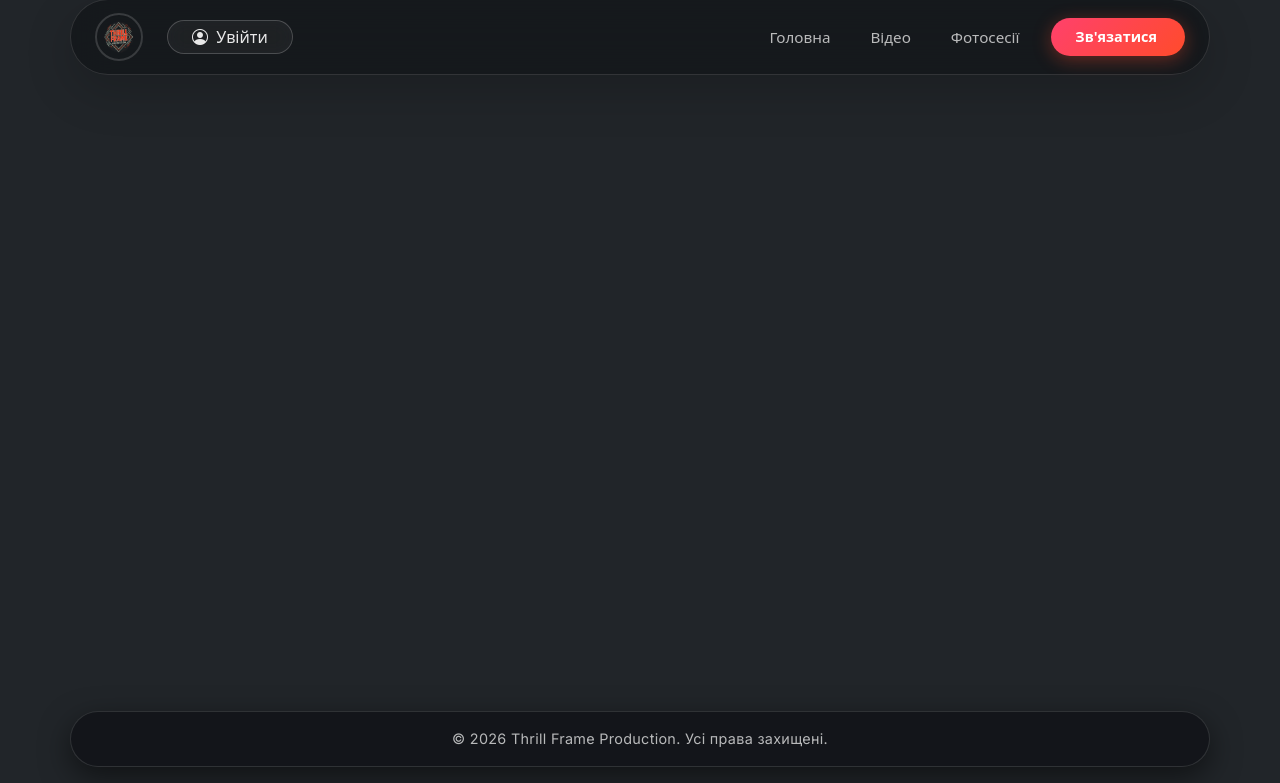
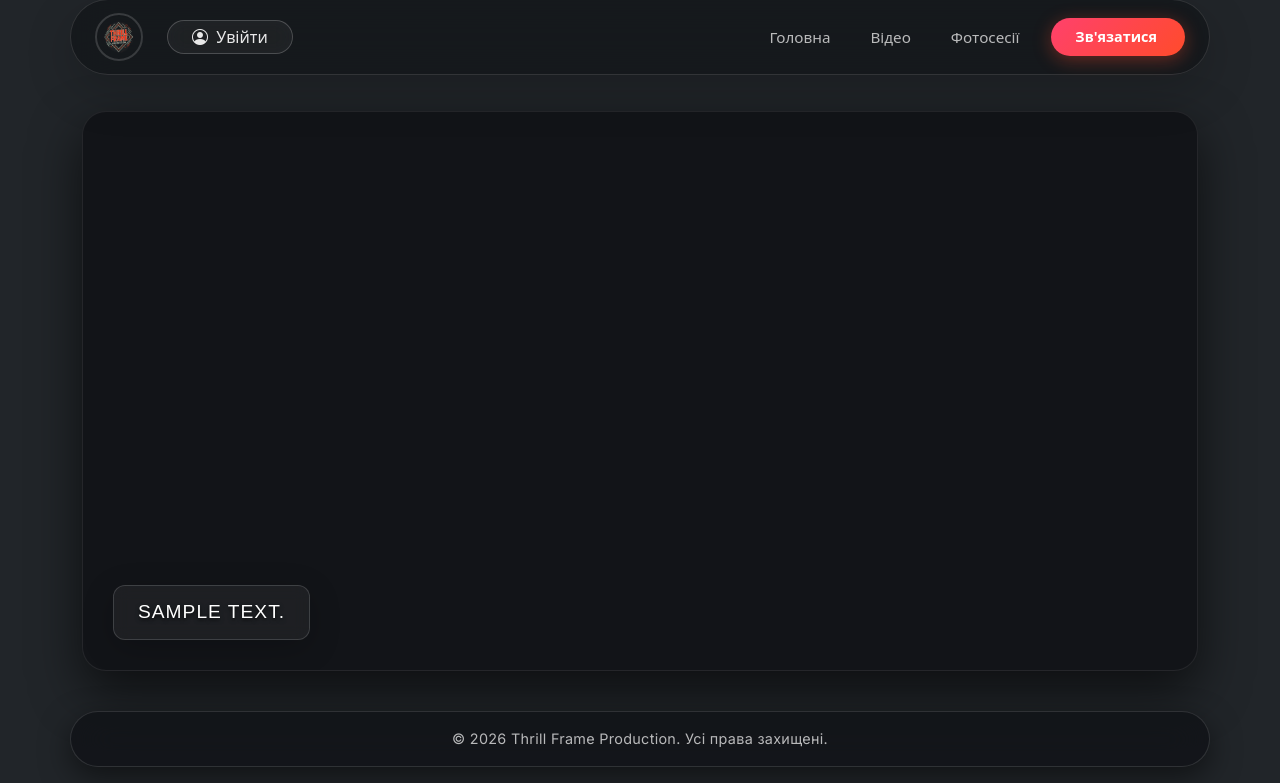
Before and after one commit to Mriinyk/thrill-frame-portfolio, a Django app: page / in a window 1280 px wide. Shown: the part 17-800 px from the top of the page. Run offline with Django 5.2, Linux system fonts and the light colour scheme; tables that the repository leaves empty hold one stand-in row (values such as "Sample post").

Commit message:
feat(hero): setup youtube video slider with auto-advance and clean ui
- Fix nested template blocks in base.html to properly render extra_js block
- Refactor video-slider.js to handle YouTube IFrame API initialization and regex ID parsing
- Implement 30s auto-advance interval with continuous playback position retention
- Update CSS for glassmorphism overlay, responsive hero ratio, and iframe UI scaling

```diff
--- a/thrill_frame_web_portfolio_servis/thrill_frame_app/models.py
+++ b/thrill_frame_web_portfolio_servis/thrill_frame_app/models.py
@@ -1,3 +1,35 @@
+import re
 from django.db import models
+from django.core.exceptions import ValidationError
 
-# Create your models here.
+def validate_youtube_input(value):
+    pattern = r'(?:v=|\/embed\/|\/youtu\.be\/|\/v\/|^)([a-zA-Z0-9_-]{11})'
+    if not re.search(pattern, value.strip()):
+        raise ValidationError('Введіть коректний 11-значний YouTube ID або посилання на відео.')
+
+class VideoSlide(models.Model):
+    title = models.CharField("Назва (для адмінки)", max_length=150)
+    youtube_id = models.CharField(
+        "YouTube Video ID або Посилання",
+        max_length=255,
+        validators=[validate_youtube_input],
+        help_text="Підтримуються посилання youtube.com, youtu.be або чистий ID"
+    )
+    overlay_text = models.CharField("Текст оверлею (знизу зліва)", max_length=255)
+    order = models.PositiveIntegerField("Порядок відображення", default=0)
+    is_active = models.BooleanField("Активний", default=True)
+
+    class Meta:
+        verbose_name = "Відео слайд"
+        verbose_name_plural = "Відео слайди"
+        ordering = ['order']
+
+    def __str__(self):
+        return f"{self.order}. {self.title}"
+
+    def save(self, *args, **kwargs):
+        pattern = r'(?:v=|\/embed\/|\/youtu\.be\/|\/v\/|^)([a-zA-Z0-9_-]{11})'
+        match = re.search(pattern, self.youtube_id.strip())
+        if match:
+            self.youtube_id = match.group(1)
+        super().save(*args, **kwargs)
--- a/thrill_frame_web_portfolio_servis/thrill_frame_app/static/thrill_frame_app/css/style.css
+++ b/thrill_frame_web_portfolio_servis/thrill_frame_app/static/thrill_frame_app/css/style.css
@@ -121,3 +121,103 @@ body {
 .hover-white:hover {
     color: #fff !important;
 }
+
+.center-logo {
+    position: absolute;
+    top: 20%;
+    left: 50%;
+    transform: translate(-50%, -50%);
+    z-index: 5;
+    pointer-events: none;
+    text-align: center;
+}
+
+/* Стилі слайдеру */
+.hero-slider-wrapper {
+    margin-top: 5rem;
+    position: relative;
+    width: 100%;
+    aspect-ratio: 16 / 9;
+    max-height: 70vh;
+    border-radius: 24px;
+    overflow: hidden;
+    background-color: #121418;
+    box-shadow: 0 20px 50px rgba(0, 0, 0, 0.6);
+    border: 1px solid rgba(255, 255, 255, 0.08);
+}
+
+.hero-slide {
+    position: absolute;
+    inset: 0;
+    opacity: 0;
+    visibility: hidden;
+    transition: opacity 0.8s ease-in-out;
+}
+
+.hero-slide.active {
+    opacity: 1;
+    visibility: visible;
+}
+
+/* Контейнер для відео */
+.video-embed {
+    position: absolute;
+    top: 0;
+    left: 0;
+    width: 100%;
+    height: 100%;
+    pointer-events: none;
+}
+
+/* Тег <iframe>, який генерує YouTube API */
+.video-embed iframe {
+    width: 100% !important;
+    height: 100% !important;
+    pointer-events: none;
+    border: none;
+    filter: brightness(0.65);
+}
+
+/* Оверлей з текстом (Glassmorphism) */
+.slide-overlay-bottom {
+    position: absolute;
+    bottom: 30px;
+    left: 30px;
+    z-index: 5;
+    font-family: 'Montserrat', sans-serif;
+    font-weight: 500;
+    font-size: clamp(0.9rem, 1.8vw, 1.2rem);
+    color: #ffffff;
+
+    background: rgba(255, 255, 255, 0.05);
+    backdrop-filter: blur(8px);
+    -webkit-backdrop-filter: blur(8px);
+
+    padding: 12px 24px;
+    border-radius: 12px;
+    border: 1px solid rgba(255, 255, 255, 0.15);
+    box-shadow: 0 8px 32px rgba(0, 0, 0, 0.2);
+
+    text-transform: uppercase;
+    letter-spacing: 1px;
+    text-shadow: 0 2px 4px rgba(0,0,0,0.8);
+    max-width: 75%;
+    transition: all 0.3s ease;
+}
+
+@media (max-width: 768px) {
+    .slide-overlay-bottom {
+        bottom: 12px;
+        left: 12px;
+        right: 12px;
+        max-width: 100%;
+        text-align: center;
+        padding: 8px 12px;
+        font-size: 0.75rem;
+        border-radius: 8px;
+    }
+
+    .hero-slider-wrapper {
+        border-radius: 16px;
+    }
+}
--- a/thrill_frame_web_portfolio_servis/thrill_frame_app/templates/thrill_frame_app/base.html
+++ b/thrill_frame_web_portfolio_servis/thrill_frame_app/templates/thrill_frame_app/base.html
@@ -26,8 +26,7 @@
     {% include 'thrill_frame_app/includes/navbar.html' %}
 
     <main class="flex-grow-1">
-        {% block content %}
-        {% endblock %}
+        {% block content %}{% endblock %}
     </main>
 
     <footer class="mb-3 px-2 px-md-3 mt-auto">
@@ -37,5 +36,7 @@
     </footer>
 
     <script src="https://cdn.jsdelivr.net/npm/bootstrap@5.3.3/dist/js/bootstrap.bundle.min.js" integrity="sha384-YvpcrYf0tY3lHB60NNkmXc5s9fDVZLESaAA55NDzOxhy9GkcIdslK1eN7N6jIeHz" crossorigin="anonymous"></script>
+
+    {% block extra_js %}{% endblock %}
 </body>
 </html>
--- a/thrill_frame_web_portfolio_servis/thrill_frame_app/templates/thrill_frame_app/index.html
+++ b/thrill_frame_web_portfolio_servis/thrill_frame_app/templates/thrill_frame_app/index.html
@@ -1 +1,29 @@
 {% extends 'thrill_frame_app/base.html' %}
+{% load static %}
+
+{% block content %}
+<meta name="referrer" content="origin-when-cross-origin">
+<div class="container my-4 pt-4">
+    <div class="hero-slider-wrapper">
+        {% for slide in slides %}
+        <div class="hero-slide {% if forloop.first %}active{% endif %}" id="slide-{{ forloop.counter0 }}" data-youtube-id="{{ slide.youtube_id }}">
+            <div class="video-embed">
+                <div id="player{{ forloop.counter0 }}"></div>
+            </div>
+
+            <div class="slide-overlay-bottom">
+                {{ slide.overlay_text }}
+            </div>
+        </div>
+        {% empty %}
+        <div class="d-flex align-items-center justify-content-center h-100 text-white-50">
+            <p class="m-0">Слайди ще не додано в адмін-панелі.</p>
+        </div>
+        {% endfor %}
+    </div>
+</div>
+{% endblock %}
+
+{% block extra_js %}
+<script src="{% static 'thrill_frame_app/js/video-slider.js' %}"></script>
+{% endblock %}
--- a/thrill_frame_web_portfolio_servis/thrill_frame_app/views.py
+++ b/thrill_frame_web_portfolio_servis/thrill_frame_app/views.py
@@ -1,4 +1,6 @@
 from django.shortcuts import render
+from .models import VideoSlide
 
 def index(request):
-    return render(request, "thrill_frame_app/index.html")
+    slides = VideoSlide.objects.filter(is_active=True)
+    return render(request, 'thrill_frame_app/index.html', {'slides': slides})
--- a/thrill_frame_web_portfolio_servis/thrill_frame_web_portfolio_servis/settings.py
+++ b/thrill_frame_web_portfolio_servis/thrill_frame_web_portfolio_servis/settings.py
@@ -27,6 +27,7 @@ DEBUG = True
 
 ALLOWED_HOSTS = []
 
+SECURE_REFERRER_POLICY = 'strict-origin-when-cross-origin'
 
 # Application definition
 
```
Also changed, not shown: thrill_frame_web_portfolio_servis/thrill_frame_app/admin.py (+8 -1 lines), thrill_frame_web_portfolio_servis/thrill_frame_app/static/thrill_frame_app/js/video-slider.js (added, +93 -0 lines), thrill_frame_web_portfolio_servis/thrill_frame_app/migrations/0001_initial.py (added), thrill_frame_web_portfolio_servis/thrill_frame_app/migrations/0002_remove_videoslide_show_brand.py (added).
